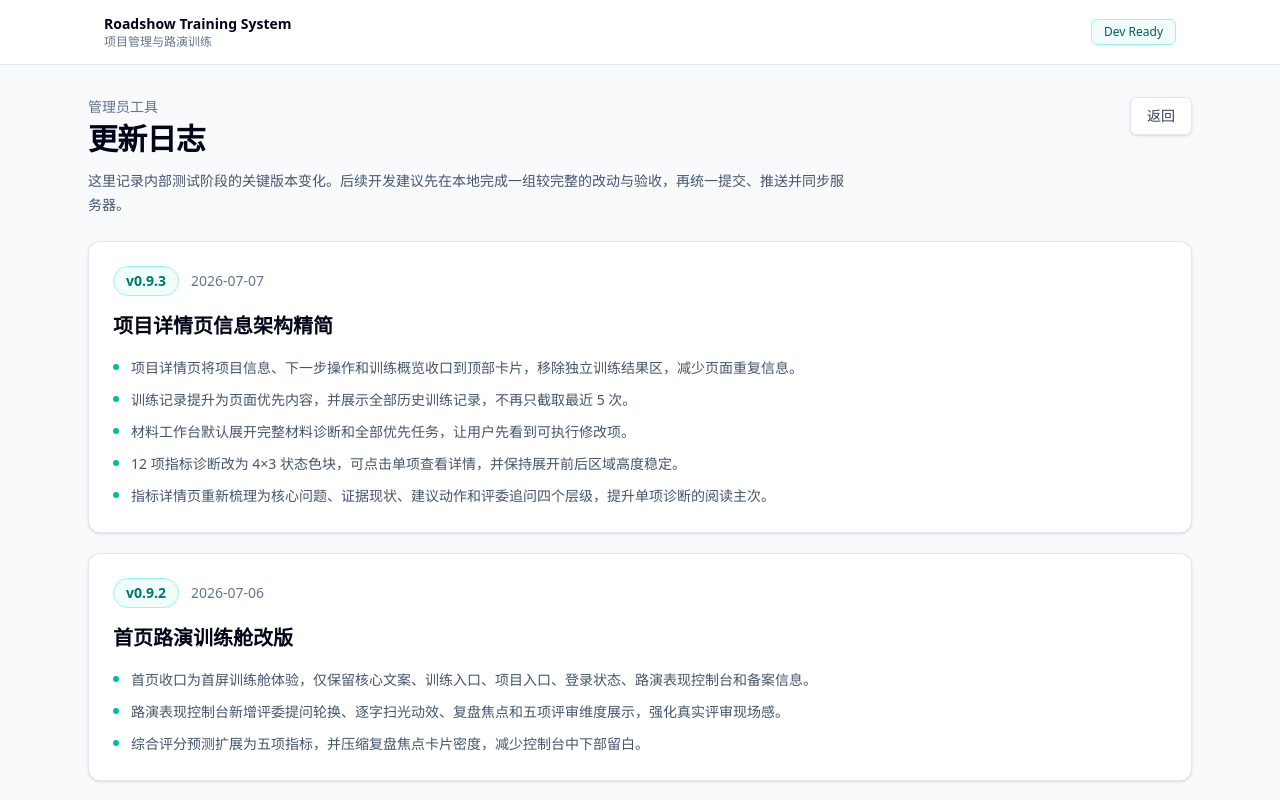
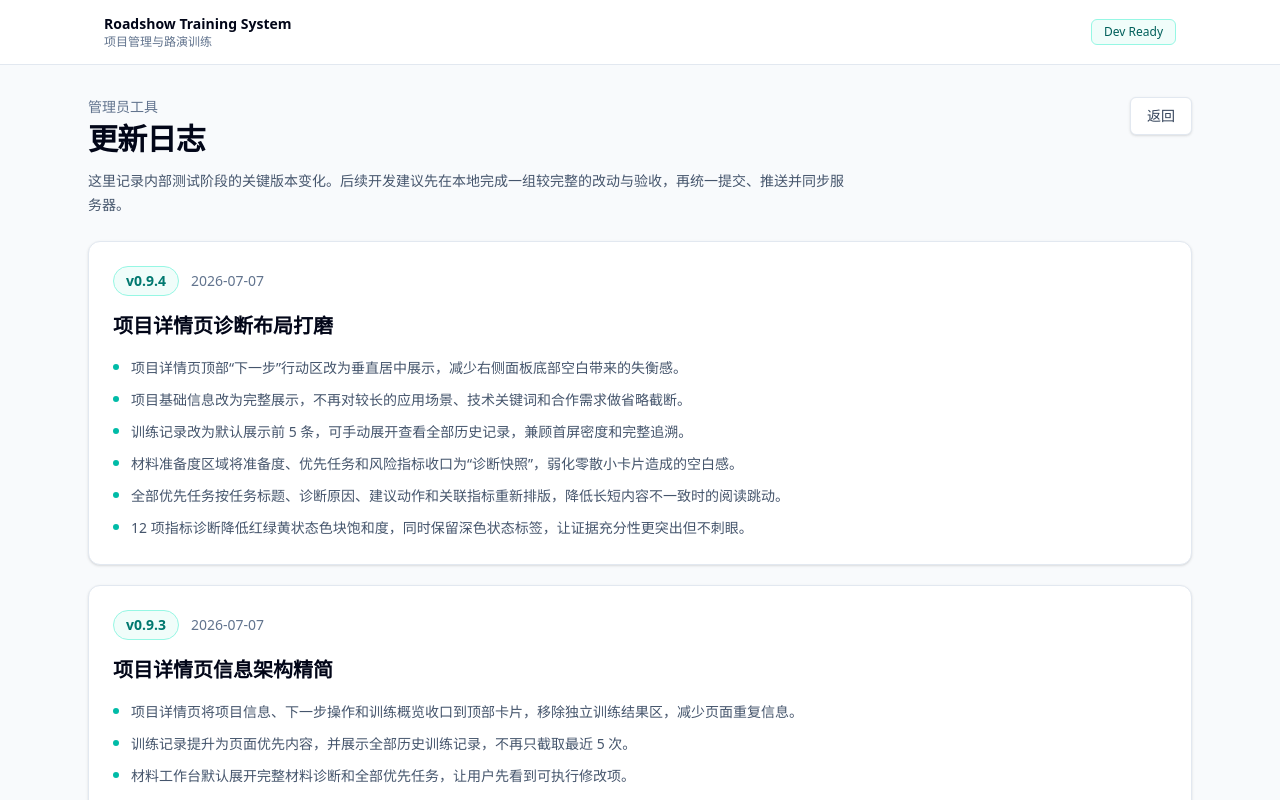
Before and after one commit to MarquezWang/roadshow-training-system, a Next.js app: page /changelog in a window 1280 px wide. Shown: the top 800 px of the page. Built offline with nearby package versions, Linux system fonts and the light colour scheme; no server answers.

Commit message:
docs: update changelog for project detail polish

```diff
--- a/app/changelog/page.tsx
+++ b/app/changelog/page.tsx
@@ -1,6 +1,19 @@
 import Link from "next/link";
 
 const changelogItems = [
+  {
+    version: "v0.9.4",
+    date: "2026-07-07",
+    title: "项目详情页诊断布局打磨",
+    items: [
+      "项目详情页顶部“下一步”行动区改为垂直居中展示，减少右侧面板底部空白带来的失衡感。",
+      "项目基础信息改为完整展示，不再对较长的应用场景、技术关键词和合作需求做省略截断。",
+      "训练记录改为默认展示前 5 条，可手动展开查看全部历史记录，兼顾首屏密度和完整追溯。",
+      "材料准备度区域将准备度、优先任务和风险指标收口为“诊断快照”，弱化零散小卡片造成的空白感。",
+      "全部优先任务按任务标题、诊断原因、建议动作和关联指标重新排版，降低长短内容不一致时的阅读跳动。",
+      "12 项指标诊断降低红绿黄状态色块饱和度，同时保留深色状态标签，让证据充分性更突出但不刺眼。",
+    ],
+  },
   {
     version: "v0.9.3",
     date: "2026-07-07",
```
